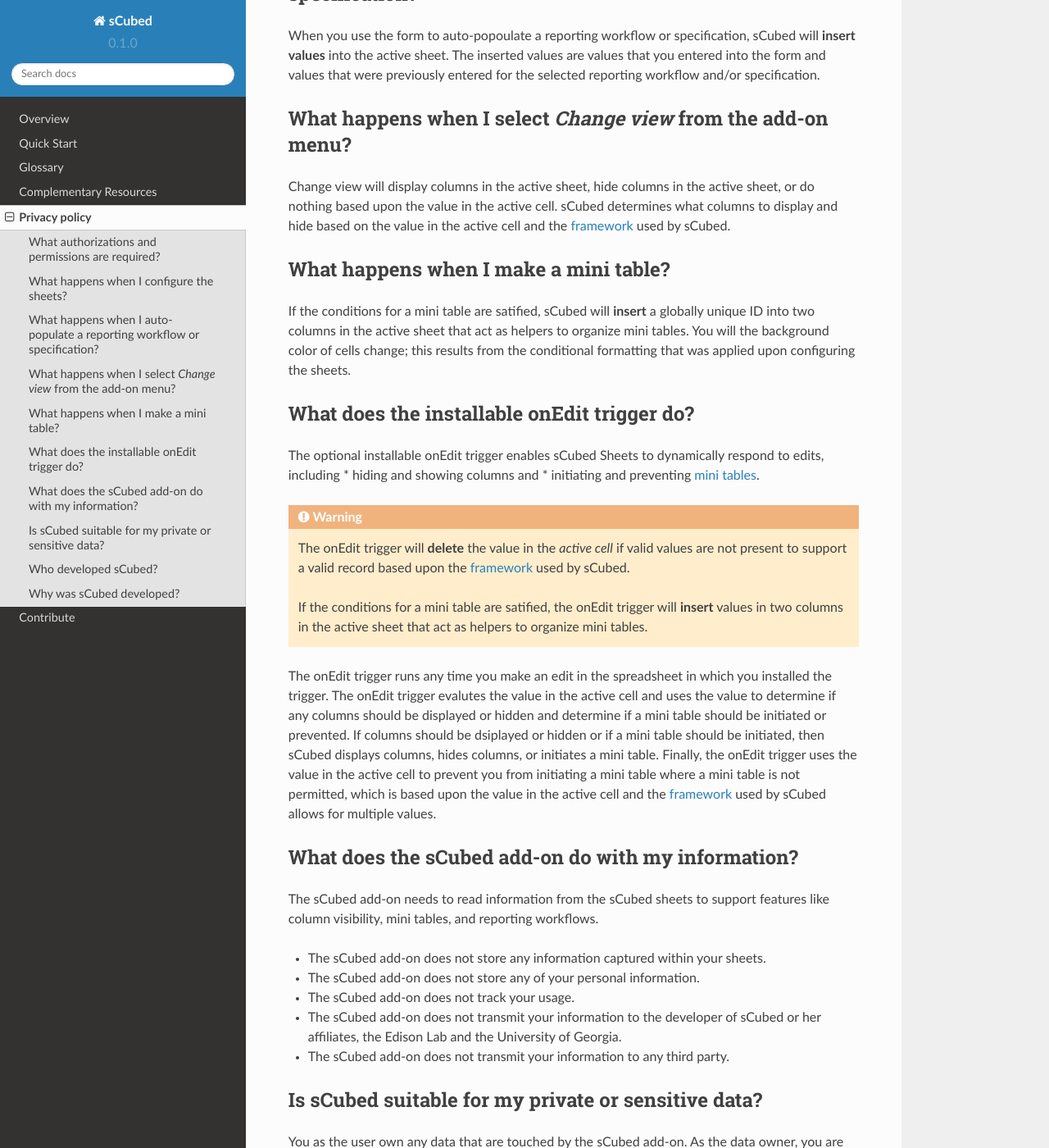
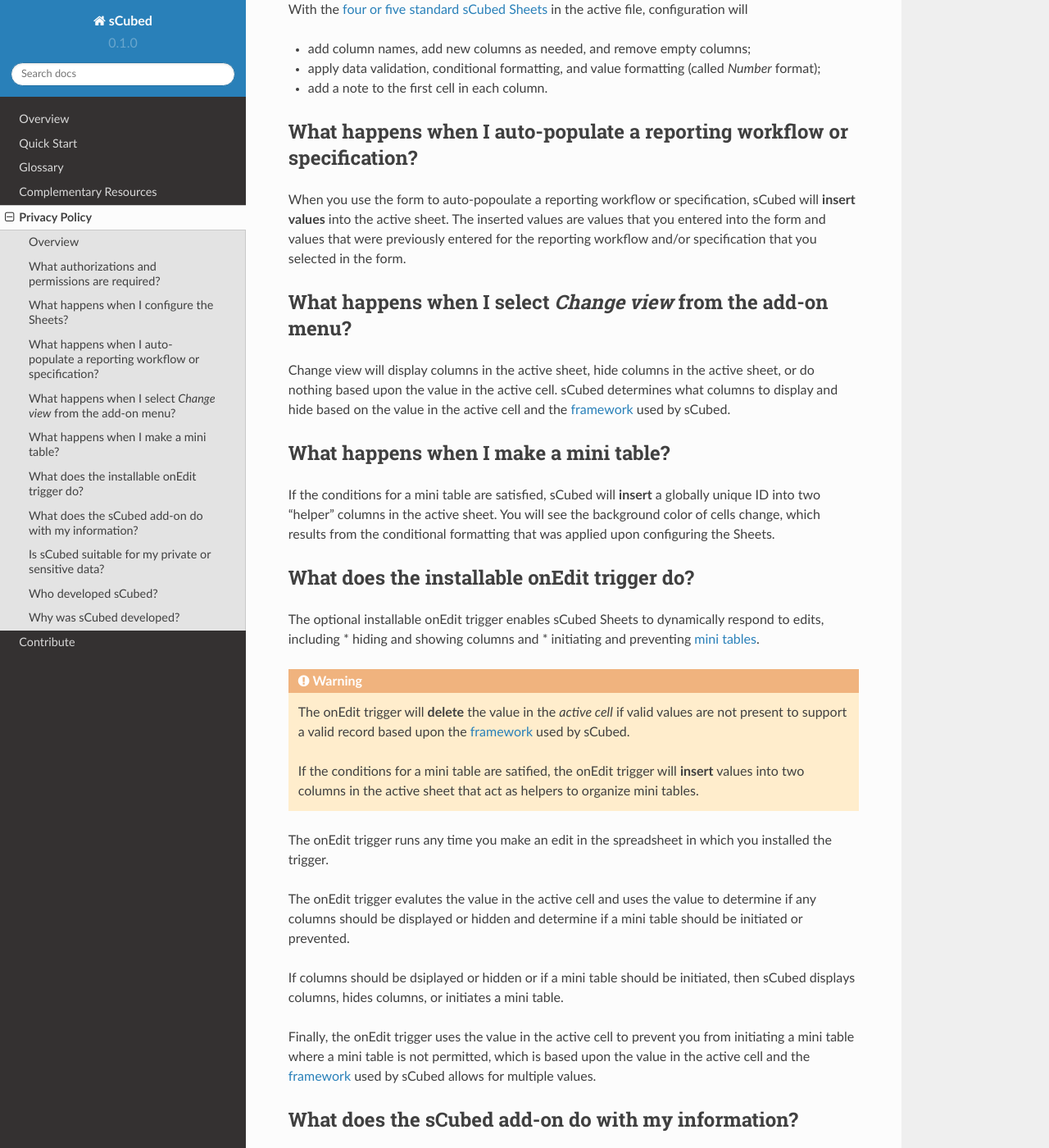
Before and after one commit to aemoore62/sCubed_docs, a Sphinx documentation site: the page built from docs/source/privacy_policy.rst, in a window 1280 px wide and 1400 px high, scrolled down 785 px. Shown: the whole window at 82% size. Built offline with Sphinx 7.4.7 and the Read the Docs theme 2.0.0, drawn with Linux system fonts in a browser that asks for light colours; some of the changed text lies outside the part shown.

Commit message:
fix typos and formatting

```diff
--- a/docs/source/privacy_policy.rst
+++ b/docs/source/privacy_policy.rst
@@ -1,8 +1,12 @@
-Privacy policy
+Privacy Policy
 =====
-The sheets used in sCubed are implemented using Google Sheets.
 
-The sCubed custom menu is made available as a Google Sheets add-on.
+Overview
+-------
+
+The sheets used in sCubed are implemented using  `Google Sheets <https://www.google.com/sheets/about/>`_.
+
+The sCubed custom menu is made available as a Google Sheets  `add on <https://support.google.com/docs/answer/2942256?hl=en&co=GENIE.Platform%3DDesktop&oco=0#zippy=>`_.
 
 The dynamic responses in sCubed are enabled by an `installable, onEdit() trigger <https://developers.google.com/apps-script/guides/triggers/installable>`_,
 which sCubed does not install until the user selects the item ``Install onEdit trigger`` from the sCubed add-on menu.
@@ -10,15 +14,19 @@
 What authorizations and permissions are required?
 -------
 When you install sCubed, you will be prompted to authorize certain permissions:
+
 * *View and manage your spreadsheets in Google Drive* is required for sCubed to create and configure Sheets (tabs) in the active spreadsheet (file)
 and evaluate the Sheets in the active spreadsheet.
 * *Display and run third-party web content in prompts and sidebars inside Google applications* is required for sCubed to display the form that
 autopopulates `reporting workflows and specifications <https://scubed-docs.readthedocs.io/en/latest/overview.html#reporting-workflows>`_.
 
-What happens when I configure the sheets?
+What happens when I configure the Sheets?
 -------
-When you select to configure the sheets, sCubed will add Sheets (tabs) to the active spreadsheet (file), if the necessary sheets are not present.
-With the four or five standard sCubed Sheets in the active file, configuration will
+When you use the sCubed add-on to configure Sheets, sCubed will add Sheets (tabs) to the active spreadsheet (file), if the necessary Sheets are not present.
+
+With the
+`four or five standard sCubed Sheets <https://scubed-docs.readthedocs.io/en/latest/overview.html#use-few-sheets-to-capture-complex-information>`_ in the active file, configuration will
+
 * add column names, add new columns as needed, and remove empty columns;
 * apply data validation, conditional formatting, and value formatting (called `Number` format);
 * add a note to the first cell in each column.
@@ -26,7 +34,7 @@
 What happens when I auto-populate a reporting workflow or specification?
 -------
 When you use the form to auto-popoulate a reporting workflow or specification, sCubed will **insert values** into the active sheet. The inserted values are
-values that you entered into the form and values that were previously entered for the selected reporting workflow and/or specification.
+values that you entered into the form and values that were previously entered for the reporting workflow and/or specification that you selected in the form.
 
 What happens when I select `Change view` from the add-on menu?
 -------
@@ -36,9 +44,7 @@
 
 What happens when I make a mini table?
 -------
-If the conditions for a mini table are satified, sCubed will **insert** a globally unique ID into two columns in the active sheet that act as helpers
-to organize mini tables. You will the background color of cells change; this results from the conditional formatting that was applied upon configuring
-the sheets.
+If the conditions for a mini table are satisfied, sCubed will **insert** a globally unique ID into two "helper" columns in the active sheet. You will see the background color of cells change, which results from the conditional formatting that was applied upon configuring the Sheets.
 
 What does the installable onEdit trigger do?
 -------
@@ -50,21 +56,26 @@
     The onEdit trigger will **delete** the value in the *active cell* if valid values are not present to support a valid record based upon the
     `framework <https://ssquared-docs.readthedocs.io/en/latest/index.html>`_ used by sCubed.
 
-    If the conditions for a mini table are satified, the onEdit trigger will **insert** values in two columns in the active sheet that act as
+    If the conditions for a mini table are satified, the onEdit trigger will **insert** values into two columns in the active sheet that act as
     helpers to organize mini tables.
 
-The onEdit trigger runs any time you make an edit in the spreadsheet in which you installed the trigger. The onEdit trigger evalutes the
-value in the active cell and uses the value to determine if any columns should be displayed or hidden and determine if a mini table should be initiated
-or prevented. If columns should be dsiplayed or hidden or if a  mini table should be initiated, then sCubed displays columns, hides columns, or initiates
-a mini table. Finally, the onEdit trigger uses the value in the active cell to prevent you from initiating a mini table where a mini table is not permitted,
+The onEdit trigger runs any time you make an edit in the spreadsheet in which you installed the trigger.
+
+The onEdit trigger evalutes the value in the active cell and uses the value to determine if any columns should be displayed or hidden and determine if a mini table should be initiated
+or prevented.
+
+If columns should be dsiplayed or hidden or if a  mini table should be initiated, then sCubed displays columns, hides columns, or initiates
+a mini table.
+
+Finally, the onEdit trigger uses the value in the active cell to prevent you from initiating a mini table where a mini table is not permitted,
 which is based upon the value in the active cell and the `framework <https://ssquared-docs.readthedocs.io/en/latest/index.html>`_ used by
 sCubed allows for multiple values.
 
 What does the sCubed add-on do with my information?
 -------
-The sCubed add-on needs to read information from the sCubed sheets to support features like column visibility, mini tables, and reporting workflows.
+The sCubed add-on needs to read information from the sCubed Sheets to support features like column visibility, mini tables, and reporting workflows.
 
-* The sCubed add-on does not store any information captured within your sheets.
+* The sCubed add-on does not store any information captured within your Sheets.
 * The sCubed add-on does not store any of your personal information.
 * The sCubed add-on does not track your usage.
 * The sCubed add-on does not transmit your information to the developer of sCubed or her affiliates, the Edison Lab and the University of Georgia.
@@ -73,7 +84,8 @@
 Is sCubed suitable for my private or sensitive data?
 -------
 You as the user own any data that are touched by the sCubed add-on. As the data owner, you are responsible for ensuring
-that your data are handled in accordance with any regulations or policies relevant to your data.
+that your data are handled in accordance with any regulations or policies relevant to your data. When evaluating if sCubed suits your requirements,
+be aware that the sCubed add-on requires your authorization to access the Sheets that you work in.
 
 Who developed sCubed?
 -------
```
